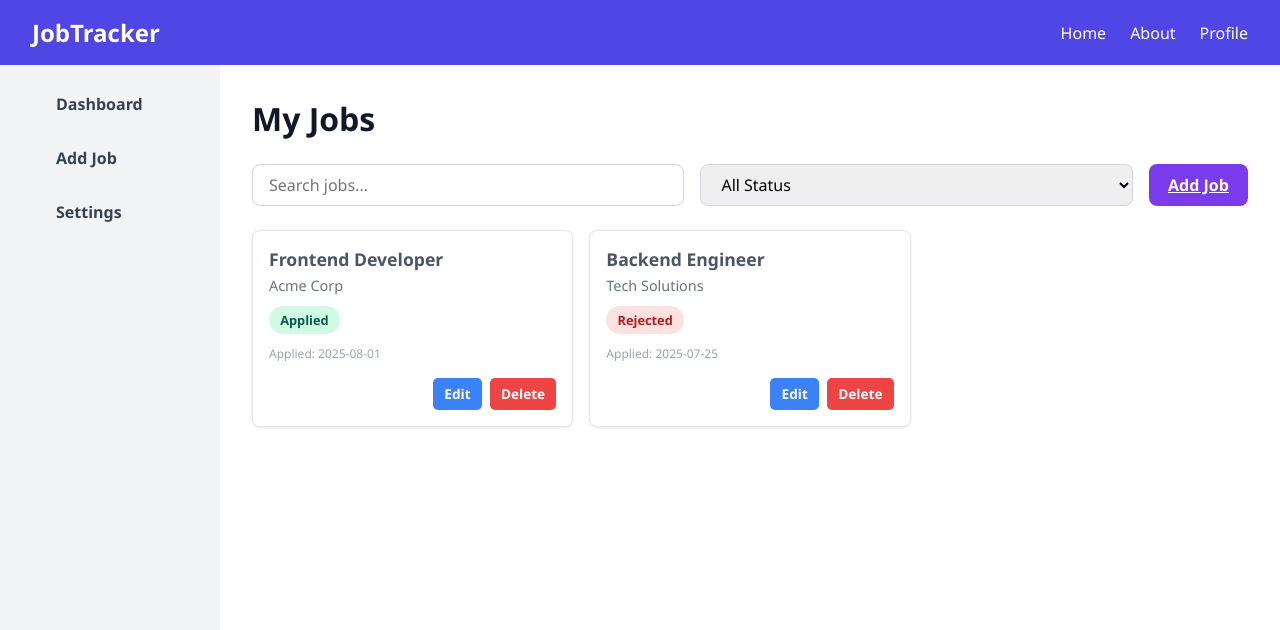
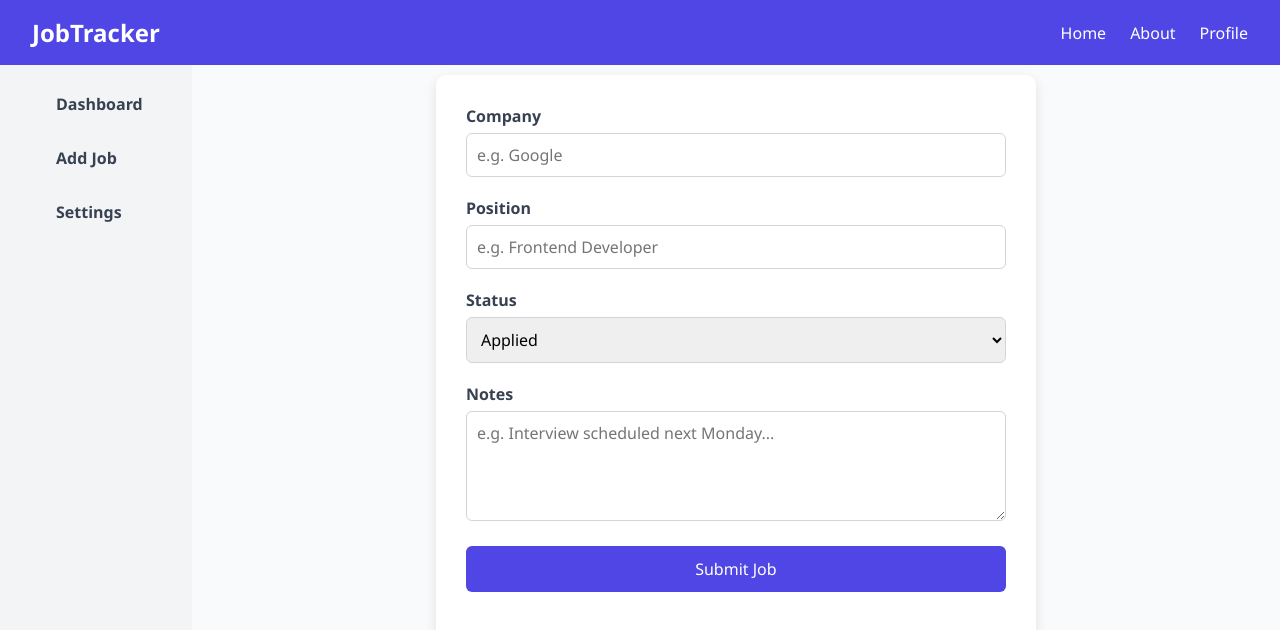
Before and after one commit to dminhtan03/ReacJS_training, a React (Vite) app: page /add-job in a window 1280 px wide. Shown: the top 630 px of the page. Built offline with nearby package versions, Linux system fonts and the light colour scheme.

Commit message:
add job page

```diff
--- a/src/App.tsx
+++ b/src/App.tsx
@@ -4,12 +4,19 @@ import React from "react";
 
 import DashboardPage from "./pages/Dashboard/index";
 import "./index.css";
+import { BrowserRouter as Router, Route, Routes } from "react-router-dom";
+import AddJobForm from "./pages/About/addJob";
 
 // Main App Component
 function App() {
   return (
     <>
-      <DashboardPage />
+      <Router>
+        <Routes>
+          <Route path="/" element={<DashboardPage />} />
+          <Route path="/add-job" element={<AddJobForm />} />
+        </Routes>
+      </Router>
     </>
   );
 }
--- /dev/null
+++ b/src/pages/About/addJob.css
@@ -0,0 +1,224 @@
+* {
+  box-sizing: border-box;
+  margin: 0;
+  padding: 0;
+  font-family: "Segoe UI", Tahoma, Geneva, Verdana, sans-serif;
+}
+
+body {
+  background-color: #f9fafb;
+  color: #111827;
+}
+
+.container {
+  display: flex;
+  min-height: calc(100vh - 64px);
+}
+
+aside {
+  width: 220px;
+  background-color: #f3f4f6;
+  padding: 1rem;
+}
+
+aside nav a {
+  display: block;
+  padding: 0.75rem 1rem;
+  margin-bottom: 0.5rem;
+  color: #374151;
+  text-decoration: none;
+  border-radius: 5px;
+  font-weight: 600;
+  transition: background-color 0.3s;
+}
+
+aside nav a:hover {
+  background-color: #ddd6fe;
+  color: #5b21b6;
+}
+
+main {
+  flex-grow: 1;
+  padding: 2rem;
+  background-color: white;
+}
+
+main h1 {
+  font-size: 2rem;
+  margin-bottom: 1.5rem;
+  font-weight: 700;
+}
+
+.search-filter {
+  display: flex;
+  margin-bottom: 1.5rem;
+  gap: 1rem;
+}
+
+.search-filter input[type="text"],
+.search-filter select {
+  flex: 1;
+  padding: 0.5rem 1rem;
+  border: 1px solid #d1d5db;
+  border-radius: 8px;
+  font-size: 1rem;
+}
+
+.add-job-btn {
+  background-color: #7c3aed;
+  color: white;
+  padding: 0.6rem 1.2rem;
+  border: none;
+  border-radius: 8px;
+  cursor: pointer;
+  font-weight: 600;
+  transition: background-color 0.3s;
+}
+
+.add-job-btn:hover {
+  background-color: #6d28d9;
+}
+
+.job-list {
+  display: grid;
+  grid-template-columns: repeat(auto-fill, minmax(280px, 1fr));
+  gap: 1rem;
+}
+
+.job-card {
+  border: 1px solid #e5e7eb;
+  border-radius: 8px;
+  padding: 1rem;
+  box-shadow: 0 1px 3px rgba(0, 0, 0, 0.1);
+  background-color: white;
+  display: flex;
+  flex-direction: column;
+  justify-content: space-between;
+}
+
+.job-title {
+  font-weight: 700;
+  font-size: 1.1rem;
+  margin-bottom: 0.3rem;
+  color: #4b5563;
+}
+
+.company-name {
+  font-size: 0.9rem;
+  margin-bottom: 0.7rem;
+  color: #6b7280;
+}
+
+.job-status {
+  display: inline-block;
+  background-color: #d1fae5;
+  color: #065f46;
+  padding: 0.3rem 0.7rem;
+  border-radius: 9999px;
+  font-size: 0.8rem;
+  font-weight: 600;
+  margin-bottom: 0.7rem;
+  width: fit-content;
+}
+
+.job-date {
+  font-size: 0.75rem;
+  color: #9ca3af;
+  margin-bottom: 1rem;
+}
+
+.job-actions {
+  margin-top: auto;
+  display: flex;
+  justify-content: flex-end;
+  gap: 0.5rem;
+}
+
+.btn-edit,
+.btn-delete {
+  padding: 0.4rem 0.7rem;
+  border: none;
+  border-radius: 5px;
+  cursor: pointer;
+  font-weight: 600;
+  font-size: 0.85rem;
+}
+
+.btn-edit {
+  background-color: #3b82f6;
+  color: white;
+}
+
+.btn-edit:hover {
+  background-color: #2563eb;
+}
+
+.btn-delete {
+  background-color: #ef4444;
+  color: white;
+}
+
+.btn-delete:hover {
+  background-color: #b91c1c;
+}
+
+h1 {
+  text-align: center;
+  color: #1f2937;
+}
+
+.form-wrapper {
+  width: 600px;
+  min-height: 700px;
+  margin: 0 auto;
+  background-color: #ffffff;
+  padding: 30px;
+  border-radius: 10px;
+  box-shadow: 0 4px 12px rgba(0, 0, 0, 0.1);
+}
+.form-container {
+  width: 100%;
+  height: 90vh;
+  display: flex;
+  justify-content: center;
+  align-items: center;
+}
+.form-group {
+  margin-bottom: 20px;
+}
+
+.form-group label {
+  display: block;
+  margin-bottom: 6px;
+  font-weight: bold;
+  color: #374151;
+}
+
+.form-group input,
+.form-group select,
+.form-group textarea {
+  width: 100%;
+  padding: 10px;
+  border: 1px solid #d1d5db;
+  border-radius: 6px;
+  font-size: 16px;
+}
+
+.form-group textarea {
+  resize: vertical;
+}
+
+.submit-btn {
+  width: 100%;
+  padding: 12px;
+  background-color: #4f46e5;
+  color: white;
+  font-size: 16px;
+  border: none;
+  border-radius: 6px;
+  cursor: pointer;
+}
+
+.submit-btn:hover {
+  background-color: #4338ca;
+}
--- /dev/null
+++ b/src/pages/About/addJob.tsx
@@ -0,0 +1,86 @@
+import React, { FormEvent } from "react";
+import Header from "../../components/Layout/Header";
+import "./addJob.css";
+import { Link } from "react-router-dom";
+const AddJobForm: React.FC = () => {
+  const handleSubmit = (e: FormEvent<HTMLFormElement>) => {
+    e.preventDefault();
+    const formData = new FormData(e.currentTarget);
+    const data = {
+      company: formData.get("company"),
+      position: formData.get("position"),
+      status: formData.get("status"),
+      notes: formData.get("notes"),
+    };
+    console.log("Form Data:", data);
+  };
+
+  return (
+    <>
+      <Header />
+
+      <div className="container">
+        <aside>
+          <nav>
+            <Link to="/">Dashboard</Link>
+            <a href="#">Add Job</a>
+            <a href="#">Settings</a>
+          </nav>
+        </aside>
+        <div className="form-container">
+          <div className="form-wrapper">
+            <form id="jobForm" onSubmit={handleSubmit}>
+              <div className="form-group">
+                <label htmlFor="company">Company</label>
+                <input
+                  type="text"
+                  id="company"
+                  name="company"
+                  placeholder="e.g. Google"
+                  required
+                />
+              </div>
+
+              <div className="form-group">
+                <label htmlFor="position">Position</label>
+                <input
+                  type="text"
+                  id="position"
+                  name="position"
+                  placeholder="e.g. Frontend Developer"
+                  required
+                />
+              </div>
+
+              <div className="form-group">
+                <label htmlFor="status">Status</label>
+                <select id="status" name="status">
+                  <option value="Applied">Applied</option>
+                  <option value="Interview">Interview</option>
+                  <option value="Offer">Offer</option>
+                  <option value="Rejected">Rejected</option>
+                </select>
+              </div>
+
+              <div className="form-group">
+                <label htmlFor="notes">Notes</label>
+                <textarea
+                  id="notes"
+                  name="notes"
+                  rows={4}
+                  placeholder="e.g. Interview scheduled next Monday..."
+                ></textarea>
+              </div>
+
+              <button type="submit" className="submit-btn">
+                Submit Job
+              </button>
+            </form>
+          </div>
+        </div>
+      </div>
+    </>
+  );
+};
+
+export default AddJobForm;
--- a/src/pages/Dashboard/index.tsx
+++ b/src/pages/Dashboard/index.tsx
@@ -1,11 +1,9 @@
 // ===== DASHBOARD PAGE COMPONENT =====
 
 import React, { useEffect, useState } from "react";
-import { useAppDispatch, useAppSelector } from "../../store";
-import type { DemoData, WebSocketMessage } from "../../types";
-import { formatNumber, formatDate } from "../../utils/helpers";
 import Header from "../../components/Layout/Header";
 import "./dashboard.css";
+import { Link } from "react-router-dom";
 // Dashboard page component
 const DashboardPage: React.FC = () => {
   return (
@@ -16,7 +14,7 @@ const DashboardPage: React.FC = () => {
         <aside>
           <nav>
             <a href="#">Dashboard</a>
-            <a href="./AddJob.html">Add Job</a>
+            <Link to="/add-job">Add Job</Link>
             <a href="#">Settings</a>
           </nav>
         </aside>
@@ -32,9 +30,10 @@ const DashboardPage: React.FC = () => {
               <option value="interview">Interview</option>
               <option value="rejected">Rejected</option>
             </select>
-            <a href="./AddJob.html" className="add-job-btn">
+
+            <Link to="/add-job" className="add-job-btn">
               Add Job
-            </a>
+            </Link>
           </div>
 
           <div className="job-list">
```
